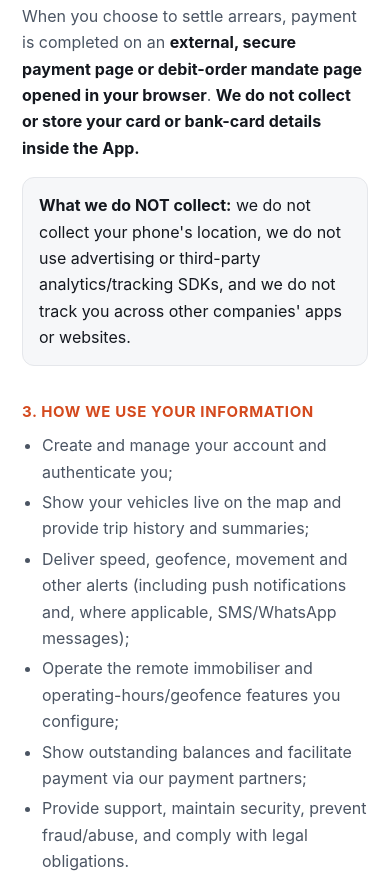
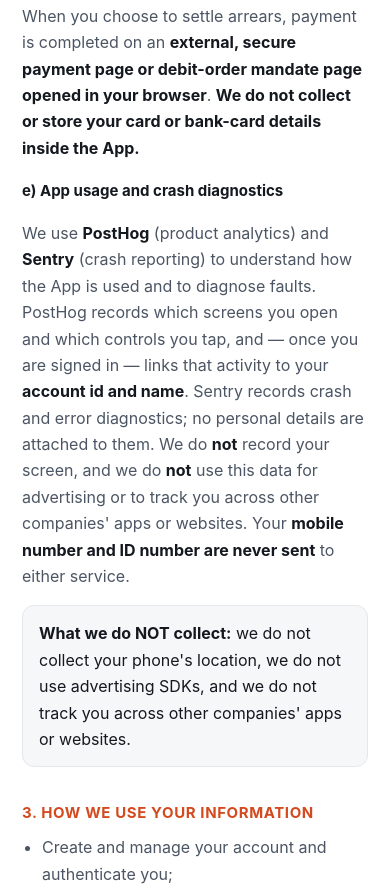
Before and after one commit to manyowa/mobifytracker-legal, a plain HTML site: page privacy-android.html in a window 390 px wide. Shown: the part 1952-2840 px from the top of the page. Drawn offline with Linux system fonts and the light colour scheme.

Commit message:
Disclose the analytics and crash-reporting SDKs
Both pages claimed the app uses no third-party analytics/tracking SDKs. That stopped being true on 2026-08-30, when PostHog (product analytics) and Sentry (crash reporting) were added, and PostHog now identifies the signed-in user by account id and display name.

Adds an "App usage and crash diagnostics" section, lists both services under how we share information, and narrows the "what we do NOT collect" sentence to advertising SDKs, which remains accurate. The mobile number and ID number are never sent to either service, and this says so.

Co-Authored-By: Claude Opus 5 (1M context) <noreply@anthropic.com>

```diff
--- a/privacy-android.html
+++ b/privacy-android.html
@@ -91,9 +91,18 @@
   <p>When you choose to settle arrears, payment is completed on an <strong>external, secure
   payment page or debit-order mandate page opened in your browser</strong>. <strong>We do not
   collect or store your card or bank-card details inside the App.</strong></p>
+  <h3>e) App usage and crash diagnostics</h3>
+  <p>We use <strong>PostHog</strong> (product analytics) and <strong>Sentry</strong> (crash
+  reporting) to understand how the App is used and to diagnose faults. PostHog records which
+  screens you open and which controls you tap, and &mdash; once you are signed in &mdash; links
+  that activity to your <strong>account id and name</strong>. Sentry records crash
+  and error diagnostics; no personal details are attached to them. We do <strong>not</strong>
+  record your screen, and we do <strong>not</strong> use this data for advertising or to track you
+  across other companies' apps or websites. Your <strong>mobile number and ID number are never
+  sent</strong> to either service.</p>
   <div class="card"><strong>What we do NOT collect:</strong> we do not collect your phone's
-  location, we do not use advertising or third-party analytics/tracking SDKs, and we do not track
-  you across other companies' apps or websites.</div>
+  location, we do not use advertising SDKs, and we do not track you across other companies' apps
+  or websites.</div>
 
   <h2>3. How we use your information</h2>
   <ul>
@@ -111,6 +120,7 @@
   <h2>4. How we share information</h2>
   <ul>
     <li><strong>Service providers / operators:</strong> the taxi association or fleet operator that administers your account may access fleet data relating to vehicles under their management.</li>
+    <li><strong>Analytics and diagnostics providers:</strong> PostHog receives your app-usage events together with your account id and name; Sentry receives crash diagnostics with no personal details attached. Neither is used for advertising.</li>
     <li><strong>Payment partners:</strong> payments are processed by third-party providers (e.g. Paystack for card payments and our debit-order/mandate provider) on their secure pages under their privacy terms.</li>
     <li><strong>Communications providers:</strong> SMS/WhatsApp and push-notification providers used to deliver alerts and account messages.</li>
     <li><strong>Hosting / infrastructure:</strong> our cloud hosting and database providers that store and process data on our behalf under appropriate safeguards.</li>
```
